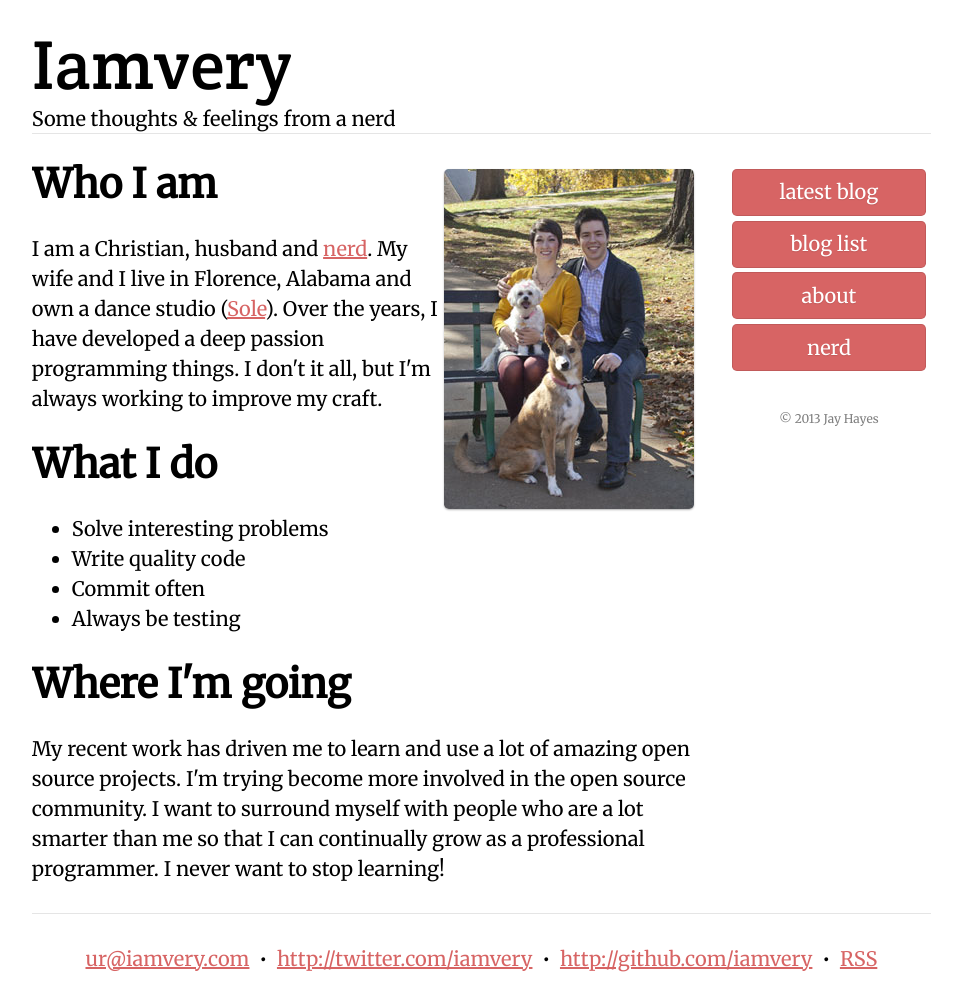
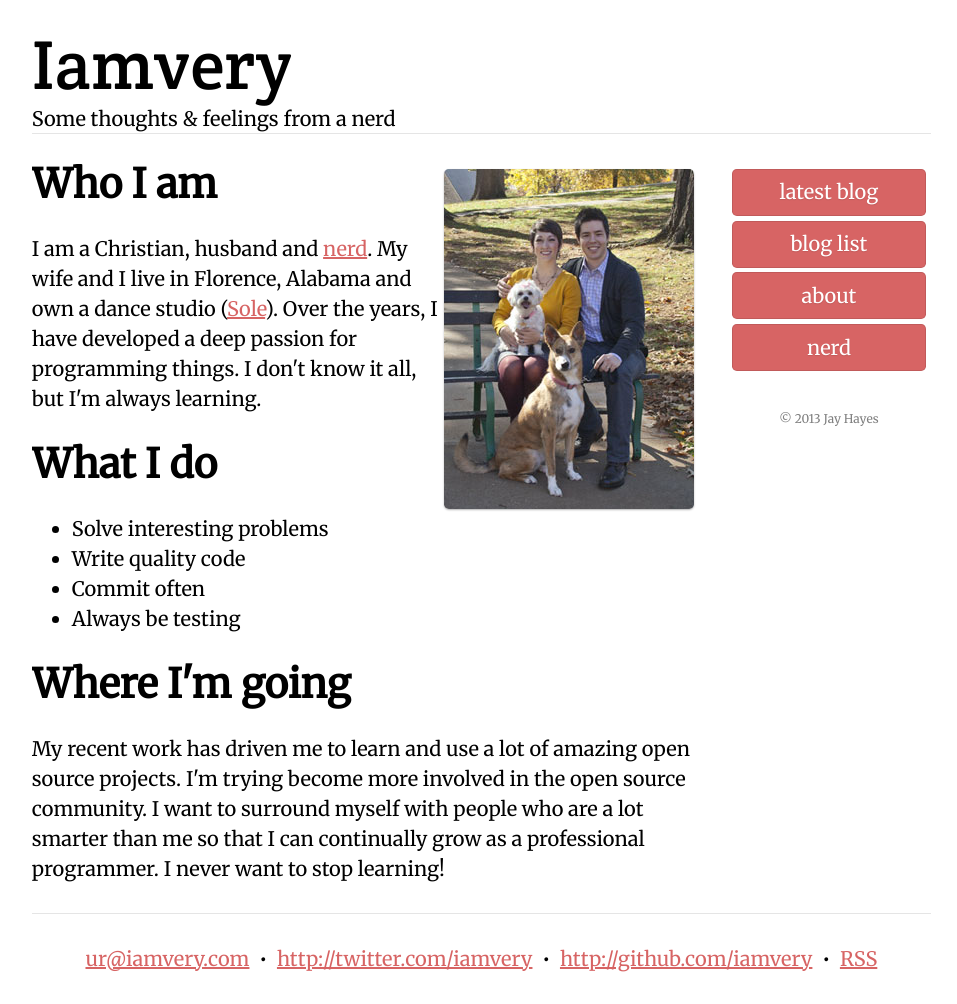
Before and after one commit to iamvery/iamvery.github.com, a Jekyll site: the page built from about.html, in a window 1280 px wide. Shown: the whole page, without its empty margins (159-1116 px from the left). Built offline with Jekyll 4.4.1, drawn with Linux system fonts in a browser that asks for light colours.

Commit message:
Fix typos; update about page

```diff
--- a/about.html
+++ b/about.html
@@ -9,8 +9,8 @@ title: Jay Hayes
   I am a Christian, husband and <a href="https://www.bignerdranch.com/about_us/nerds/jay_hayes">nerd</a>.
   My wife and I live in Florence, Alabama and own a dance studio
   (<a href="http://soledancestudio.com">Sole</a>). Over the years, I have
-  developed a deep passion programming things. I don't it all, but I'm always
-  working to improve my craft.
+  developed a deep passion for programming things. I don't know it all, but
+  I'm always learning.
 </p>
 
 <h1>What I do</h1>
```
